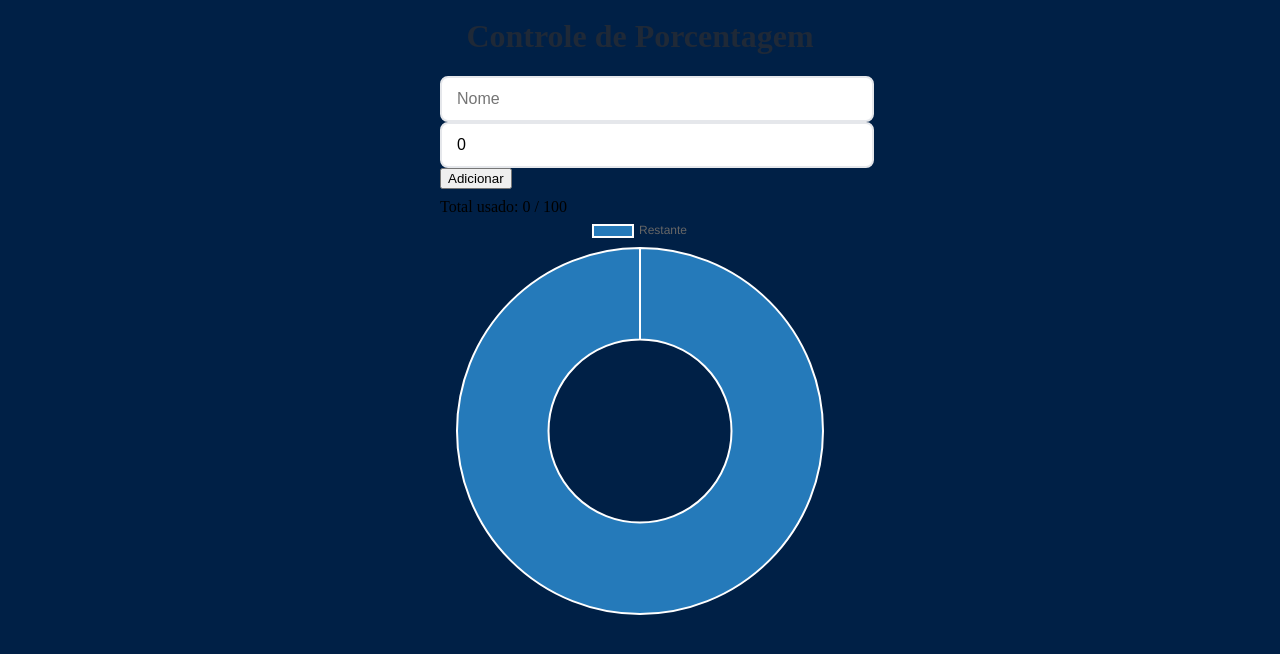
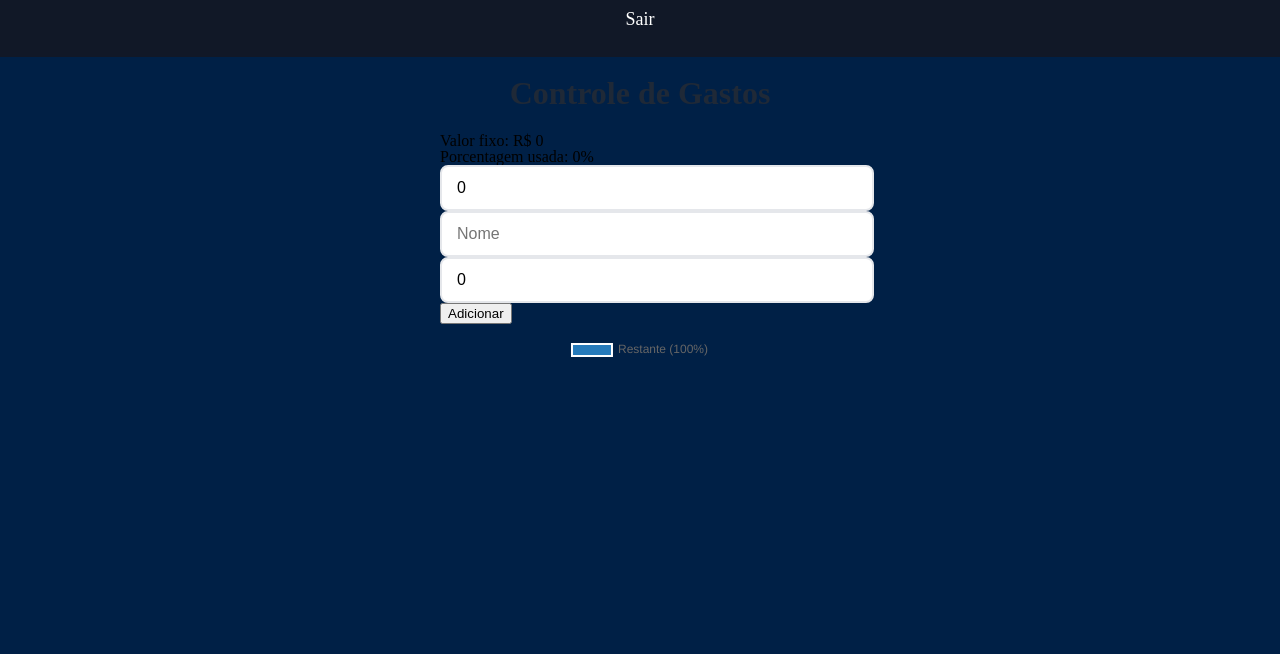
Before and after one commit to walisson27/React-Invest, a Next.js app: page /Porcentagem/Porcentagem in a window 1280 px wide. Shown: the top 654 px of the page. Built offline with nearby package versions, Linux system fonts and the light colour scheme.

Commit message:
fix: porcetagem de açoes

```diff
--- a/src/pages/Porcentagem/Porcentagem.tsx
+++ b/src/pages/Porcentagem/Porcentagem.tsx
@@ -1,24 +1,30 @@
 import { useState } from "react";
 import { Doughnut } from "react-chartjs-2";
 import { Chart as ChartJS, ArcElement, Tooltip, Legend } from "chart.js";
+import Link from "next/link";
 
 ChartJS.register(ArcElement, Tooltip, Legend);
 
 const Porcentagem = () => {
-  const valorMaximo = 100;
-  const [itens, setItens] = useState<{ nome: string; valor: number }[]>([]);
-  const [novoValor, setNovoValor] = useState<number>(0);
-  const [novoNome, setNovoNome] = useState<string>("");
+  const valorFixo = 500;
+  const [itens, setItens] = useState<{ nome: string; porcentagem: number }[]>([]);
+  const [novoNome, setNovoNome] = useState("");
+  const [novaPorcentagem, setNovaPorcentagem] = useState<number>(0);
+  const [valor, setValor] = useState<number>(0)
 
-  // soma atual
-  const soma = itens.reduce((a, b) => a + b.valor, 0);
-  const restante = valorMaximo - soma > 0 ? valorMaximo - soma : 0;
+  //porcentagem
+  const somaPercentual = itens.reduce((a, b) => a + b.porcentagem, 0);
+  const restantePercentual = somaPercentual < 100 ? 100 - somaPercentual : 0;
+
+  // converter porcentagem para valor em cima do fixo
+  const valoresConvertidos = itens.map((item) => (valor * item.porcentagem) / 100);
+  const restanteValor = (valor * restantePercentual) / 100;
 
   const data = {
-    labels: [...itens.map((item) => item.nome), "Restante"],
+    labels: [...itens.map((item) => `${item.nome} (${item.porcentagem}%) `) , `Restante (${restantePercentual}%)`],
     datasets: [
       {
-        data: [...itens.map((item) => item.valor), restante],
+        data: [...valoresConvertidos, restanteValor],
         backgroundColor: [
           "rgba(54, 162, 235, 0.7)",
           "rgba(255, 99, 132, 0.7)",
@@ -38,10 +44,8 @@ const Porcentagem = () => {
         callbacks: {
           label: function (context: any) {
             const dataset = context.dataset.data;
-            const total = valorMaximo;
             const value = dataset[context.dataIndex];
-            const percentage = ((value / total) * 100).toFixed(1) + "%";
-            return `${context.label}: ${value} (${percentage})`;
+            return `${context.label}: R$ ${value.toFixed(2)}`;
           },
         },
       },
@@ -49,20 +53,34 @@ const Porcentagem = () => {
   };
 
   const adicionarItem = () => {
-    if (novoValor <= 0 || !novoNome.trim()) return;
-    if (soma + novoValor > valorMaximo) {
-      alert("Não pode ultrapassar o valor máximo de " + valorMaximo);
+    if (!novoNome.trim() || novaPorcentagem <= 0) return;
+    if (somaPercentual + novaPorcentagem > 100) {
+      alert("A soma das porcentagens não pode ultrapassar 100%");
       return;
     }
-    setItens([...itens, { nome: novoNome, valor: novoValor }]);
-    setNovoValor(0);
+    setItens([...itens, { nome: novoNome, porcentagem: novaPorcentagem }]);
     setNovoNome("");
+    setNovaPorcentagem(0);
   };
 
   return (
+    <>
+    <nav className="nav-invest">
+        <ul>
+          <li><Link href={"../invest/invest"}>Sair</Link></li>
+        </ul>
+    </nav>
     <div style={{ width: "400px", margin: "20px auto" }}>
-      <h2>Controle de Porcentagem</h2>
+      <h2>Controle de Gastos</h2>
+      <p>Valor fixo: R$ {valor}</p>
+      <p>Porcentagem usada: {somaPercentual}%</p>
 
+      <input
+          type="number"
+          value={valor}
+          onChange={(e) => setValor(Number(e.target.value))}
+          placeholder="Valor"
+        />
       <div style={{ marginBottom: "10px" }}>
         <input
           type="text"
@@ -72,19 +90,26 @@ const Porcentagem = () => {
         />
         <input
           type="number"
-          value={novoValor}
-          onChange={(e) => setNovoValor(Number(e.target.value))}
-          placeholder="Valor"
+          value={novaPorcentagem}
+          onChange={(e) => setNovaPorcentagem(Number(e.target.value))}
+          placeholder="%"
         />
         <button onClick={adicionarItem}>Adicionar</button>
       </div>
 
-      <p>Total usado: {soma} / {valorMaximo}</p>
-
       <div style={{ height: "400px" }}>
         <Doughnut data={data} options={options} />
       </div>
+
+      <ul>
+        {itens.map((item, i) => (
+          <li key={i}>
+            {item.nome}: {item.porcentagem}% → R$ {(valor * item.porcentagem / 100).toFixed(2)}
+          </li>
+        ))}
+      </ul>
     </div>
+  </>
   );
 };
 
```
